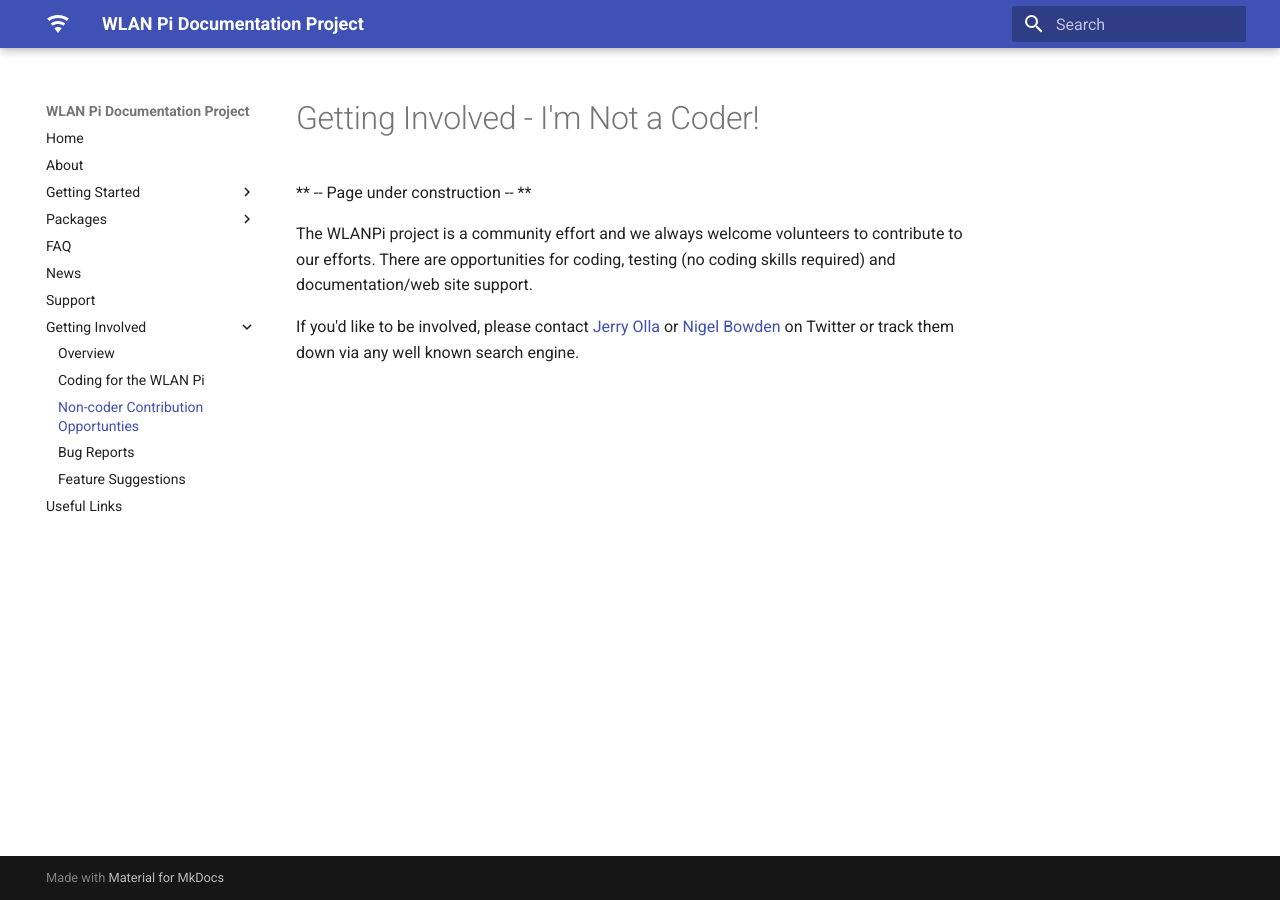
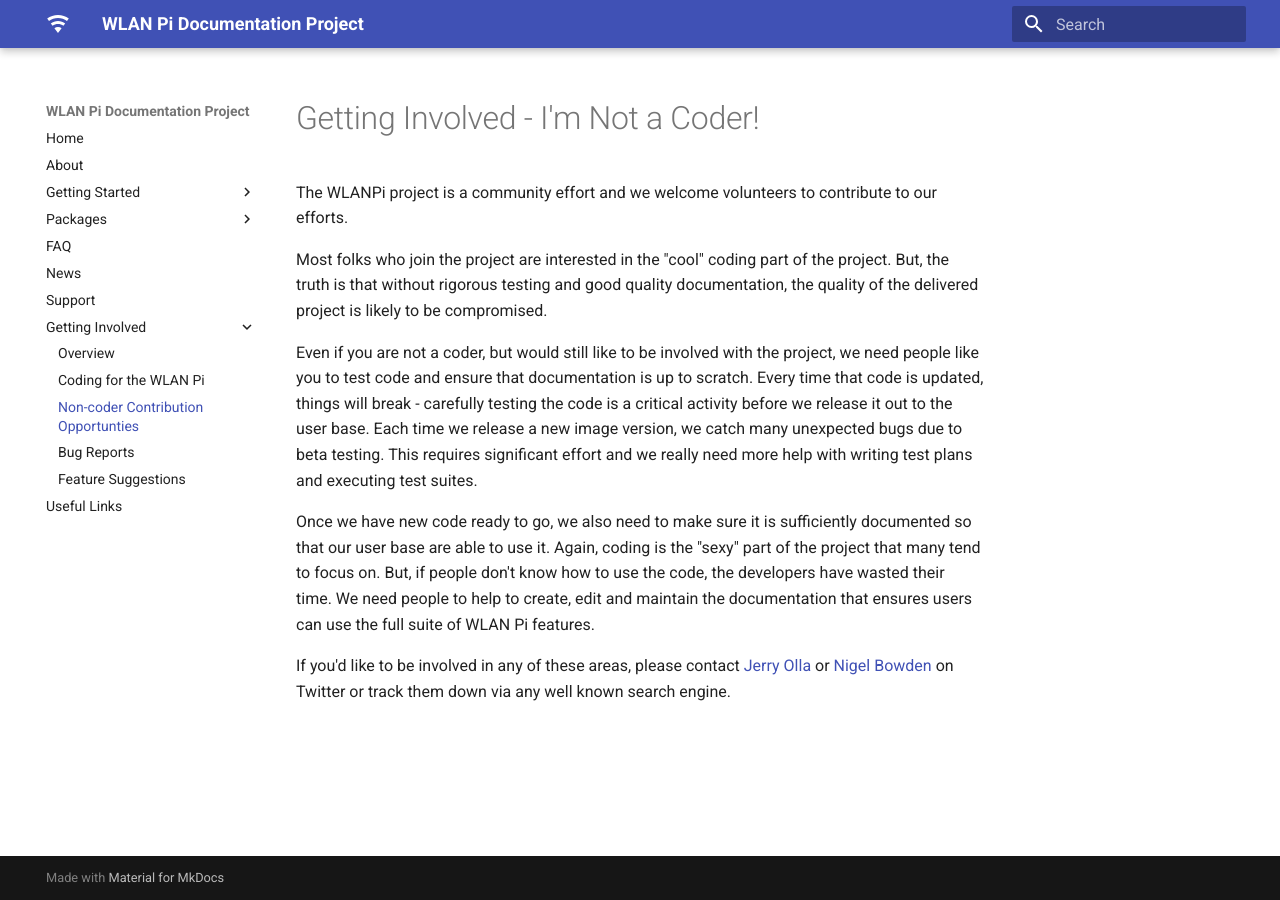
Before and after one commit to WLAN-Pi/wlanpi-documentation, an MkDocs documentation site: the page built from docs/get_involved_non_coding.md, in a window 1280 px wide. Built offline with MkDocs 1.6.1 and Material for MkDocs 9.7.7, drawn with Linux system fonts in a browser that asks for light colours.

Commit message:
initial version

```diff
--- a/docs/get_involved_non_coding.md
+++ b/docs/get_involved_non_coding.md
@@ -3,11 +3,15 @@
 
 # Getting Involved - I'm Not a Coder!
 
-** -- Page under construction -- **
+The WLANPi project is a community effort and we welcome volunteers to contribute to our efforts.
 
-The WLANPi project is a community effort and we always welcome volunteers to contribute to our efforts. There are opportunities for coding, testing (no coding skills required) and documentation/web site support.
+Most folks who join the project are interested in the "cool" coding part of the project. But, the truth is that without rigorous testing and good quality documentation, the quality of the delivered project is likely to be compromised.
 
-If you'd like to be involved, please contact [Jerry Olla][jerry_twitter] or [Nigel Bowden][nigel_twitter] on Twitter or track them down via any well known search engine.
+Even if you are not a coder, but would still like to be involved with the project, we need people like you to test code and ensure that documentation is up to scratch. Every time that code is updated, things will break - carefully testing the code is a critical activity before we release it out to the user base. Each time we release a new image version, we catch many unexpected bugs due to beta testing. This requires significant effort and we really need more help with writing test plans and executing test suites.
+
+Once we have new code ready to go, we also need to make sure it is sufficiently documented so that our user base are able to use it. Again, coding is the "sexy" part of the project that many tend to focus on. But, if people don't know how to use the code, the developers have wasted their time. We need people to help to create, edit and maintain the documentation that ensures users can use the full suite of WLAN Pi features.
+
+If you'd like to be involved in any of these areas, please contact [Jerry Olla][jerry_twitter] or [Nigel Bowden][nigel_twitter] on Twitter or track them down via any well known search engine.
 
 <!-- link list -->
 [nigel_twitter]: https://twitter.com/wifinigel
```
